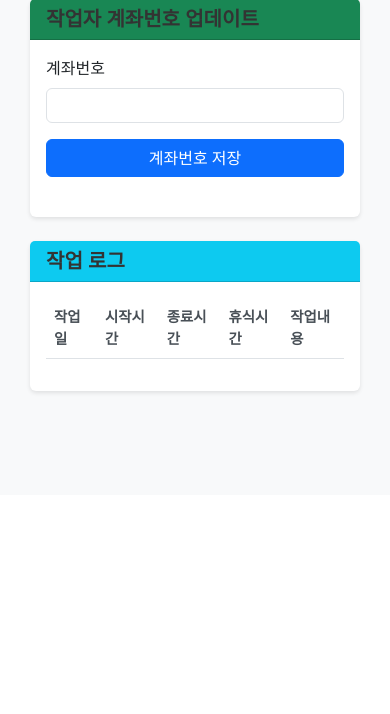
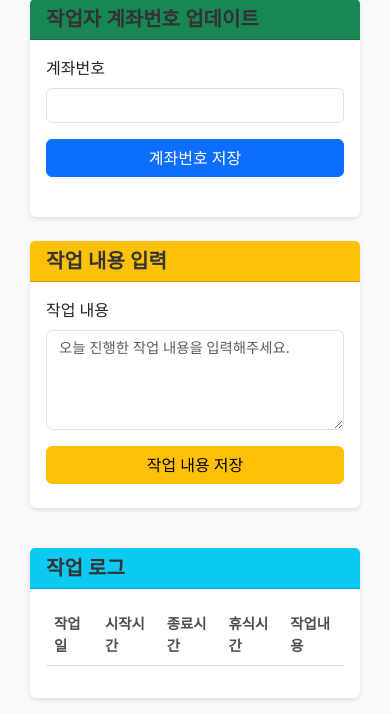
Before and after one commit to javamain87/web_python, a Flask app: template app/templates/worker/view_link.html in a window 390 px wide. Shown: the part 349-1063 px from the top of the page. Before the commit the page ends 744 px from the top, so only its background shows below. Run offline with Flask 2, Linux system fonts and the light colour scheme; the template is opened without the code that fills it, so the values that code supplies are empty.

Commit message:
Add work log form and update work log handling

```diff
--- a/app/templates/worker/view_link.html
+++ b/app/templates/worker/view_link.html
@@ -49,6 +49,29 @@
                         </div>
                         <button type="submit" class="btn btn-primary w-100">
                             <i class="bi bi-save"></i> 계좌번호 저장
+                        </button>
+                    </form>
+                </div>
+            </div>
+        </div>
+    </div>
+
+    <!-- 작업 내용 입력 -->
+    <div class="row mb-4">
+        <div class="col-12">
+            <div class="card">
+                <div class="card-header bg-warning text-dark">
+                    <h5 class="card-title mb-0">작업 내용 입력</h5>
+                </div>
+                <div class="card-body">
+                    <form action="{{ url_for('worker.add_work_log', link_code=link.link_code) }}" method="POST">
+                        <div class="mb-3">
+                            <label for="content" class="form-label">작업 내용</label>
+                            <textarea class="form-control" id="content" name="content" rows="3" required
+                                    placeholder="오늘 진행한 작업 내용을 입력해주세요."></textarea>
+                        </div>
+                        <button type="submit" class="btn btn-warning w-100">
+                            <i class="bi bi-pencil"></i> 작업 내용 저장
                         </button>
                     </form>
                 </div>
@@ -110,6 +133,9 @@
         .form-control {
             font-size: 0.9rem;
         }
+        textarea.form-control {
+            min-height: 100px;
+        }
     }
 </style>
 {% endblock %}
```
Also changed, not shown: app/routes/worker.py (+17 -23 lines).
